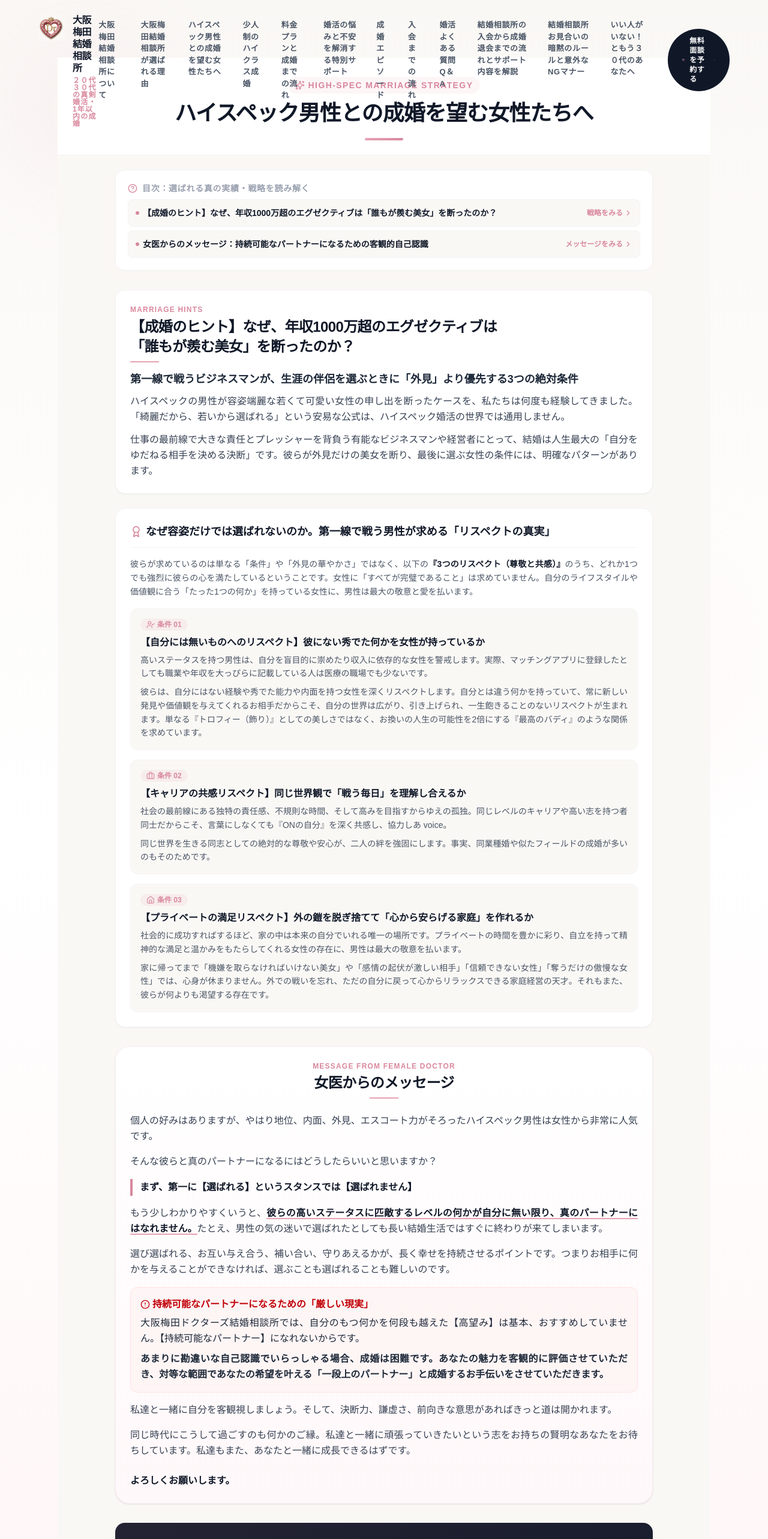
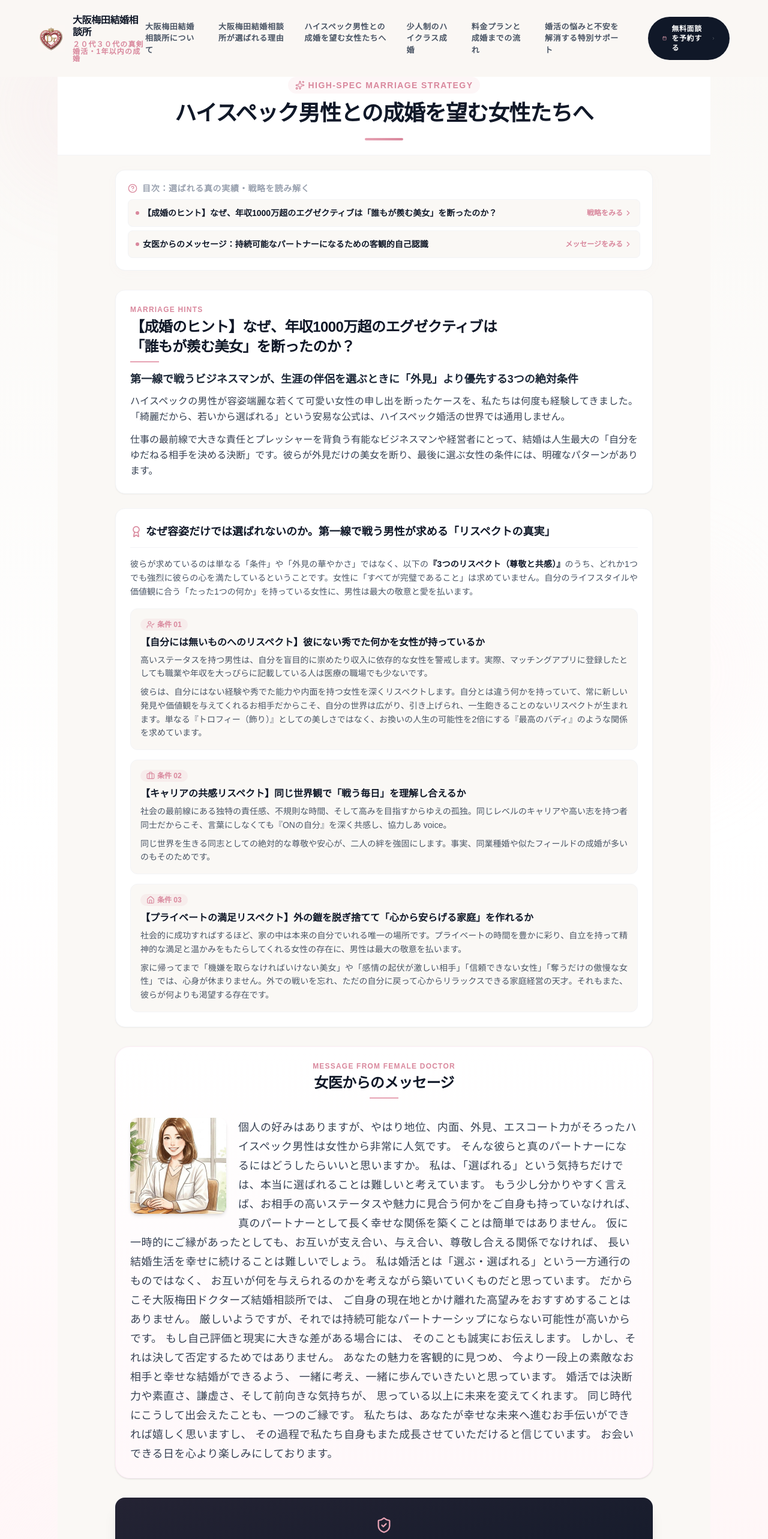
Before and after one commit to shougapan/Toa-Website, a Next.js app: page /advantages in a window 1280 px wide. Shown: the top 2565 px of the page at 60% size. Built offline with nearby package versions, Linux system fonts and the light colour scheme.

Commit message:
female illustration added to page 3. navigation bar improved

```diff
--- a/app/advantages/page.tsx
+++ b/app/advantages/page.tsx
@@ -1,6 +1,8 @@
 "use client";
 
 import React, { useRef } from 'react';
+import Image from 'next/image';
+import femaleAdvisor from "@/public/femaleAdvisor.jpg";
 import Link from 'next/link';
 import {
   Sparkles,
@@ -190,63 +192,72 @@ export default function HighSpecStrategyPage() {
       {/* ============================================================
           SECTION 2: DOCTOR'S REALISTIC MESSAGE (Full-Width Mobile)
           ============================================================ */}
+
 <div ref={section2Ref} className="w-full mb-8 sm:px-4">
   <div className="max-w-4xl mx-auto bg-gradient-to-b from-white to-[#FFF8FA] w-full p-4 sm:p-6 shadow-sm border-y sm:border border-pink-100/60 sm:rounded-3xl">
 
-          {/* BADGE */}
-          <div className="text-center mb-6">
-            <span className="text-xs font-black text-[#D9889D] uppercase tracking-widest block mb-1">Message from Female Doctor</span>
+    {/* Header */}
+    <div className="text-center mb-8">
+      <span className="text-xs font-black text-[#D9889D] uppercase tracking-widest block mb-1">
+        Message from Female Doctor
+      </span>
+
       <h2 className="text-xl sm:text-2xl font-black text-gray-900 tracking-tight">
         女医からのメッセージ
       </h2>
+
       <div className="w-12 h-0.5 bg-[#E6A2B3] mx-auto mt-2" />
     </div>
 
-          {/* ESSENCE BODY */}
-          <div className="space-y-4 text-sm sm:text-base text-gray-700 leading-relaxed text-justify">
-            <p>
-              個人の好みはありますが、やはり地位、内面、外見、エスコート力がそろったハイスペック男性は女性から非常に人気です。
-            </p>
-            <p>
-              そんな彼らと真のパートナーになるにはどうしたらいいと思いますか？
-            </p>
+    {/* Letter */}
+    <div className="text-base sm:text-lg text-gray-700 leading-8 tracking-wide">
 
-            <p className="font-black text-gray-900 text-base border-l-4 border-[#D9889D] pl-3 py-0.5">
-              まず、第一に【選ばれる】というスタンスでは【選ばれません】
-            </p>
-
-            <p>
-              もう少しわかりやすくいうと、<span className="font-bold text-gray-900 border-b-2 border-[#E6A2B3]">彼らの高いステータスに匹敵するレベルの何かが自分に無い限り、真のパートナーにはなれません。</span>
-              たとえ、男性の気の迷いで選ばれたとしても長い結婚生活ではすぐに終わりが来てしまいます。
-            </p>
-            <p>
-              選び選ばれる、お互い与え合う、補い合い、守りあえるかが、長く幸せを持続させるポイントです。つまりお相手に何かを与えることができなければ、選ぶことも選ばれることも難しいのです。
-            </p>
-
-            {/* REALISTIC WARNING BOX */}
-            <div className="bg-red-50/60 p-4 rounded-xl border border-red-100 my-4 text-gray-900">
-              <p className="font-black text-sm sm:text-base text-red-700 mb-1.5 flex items-center gap-1">
-                <AlertCircle className="w-4 h-4 shrink-0" />
-                持続可能なパートナーになるための「厳しい現実」
-              </p>
-              <p className="text-sm sm:text-base text-gray-800 leading-relaxed">
-                大阪梅田ドクターズ結婚相談所では、自分のもつ何かを何段も越えた【高望み】は基本、おすすめしていません。【持続可能なパートナー】になれないからです。
-              </p>
-              <p className="text-sm sm:text-base text-gray-800 leading-relaxed mt-2 font-bold">
-                あまりに勘違いな自己認識でいらっしゃる場合、成婚は困難です。あなたの魅力を客観的に評価させていただき、対等な範囲であなたの希望を叶える「一段上のパートナー」と成婚するお手伝いをさせていただきます。
-              </p>
+      <div className="float-left mr-5 mb-3 w-28 sm:w-32 md:w-40">
+        <Image
+          src={femaleAdvisor}
+          alt="現役女医"
+          className="rounded-xl shadow-md object-cover w-full h-auto"
+          priority
+        />
       </div>
 
       <p>
-              私達と一緒に自分を客観視しましょう。そして、決断力、謙虚さ、前向きな意思があればきっと道は開かれます。
-            </p>
-            <p>
-              同じ時代にこうして過ごすのも何かのご縁。私達と一緒に頑張っていきたいという志をお持ちの賢明なあなたをお待ちしています。私達もまた、あなたと一緒に成長できるはずです。
+        個人の好みはありますが、やはり地位、内面、外見、エスコート力がそろったハイスペック男性は女性から非常に人気です。
+        そんな彼らと真のパートナーになるにはどうしたらいいと思いますか。
+
+        私は、「選ばれる」という気持ちだけでは、本当に選ばれることは難しいと考えています。
+
+        もう少し分かりやすく言えば、お相手の高いステータスや魅力に見合う何かをご自身も持っていなければ、
+        真のパートナーとして長く幸せな関係を築くことは簡単ではありません。
+        仮に一時的にご縁があったとしても、お互いが支え合い、与え合い、尊敬し合える関係でなければ、
+        長い結婚生活を幸せに続けることは難しいでしょう。
+
+        私は婚活とは「選ぶ・選ばれる」という一方通行のものではなく、
+        お互いが何を与えられるのかを考えながら築いていくものだと思っています。
+
+        だからこそ大阪梅田ドクターズ結婚相談所では、
+        ご自身の現在地とかけ離れた高望みをおすすめすることはありません。
+        厳しいようですが、それでは持続可能なパートナーシップにならない可能性が高いからです。
+
+        もし自己評価と現実に大きな差がある場合には、
+        そのことも誠実にお伝えします。
+        しかし、それは決して否定するためではありません。
+
+        あなたの魅力を客観的に見つめ、
+        今より一段上の素敵なお相手と幸せな結婚ができるよう、
+        一緒に考え、一緒に歩んでいきたいと思っています。
+
+        婚活では決断力や素直さ、謙虚さ、そして前向きな気持ちが、
+        思っている以上に未来を変えてくれます。
+
+        同じ時代にこうして出会えたことも、一つのご縁です。
+
+        私たちは、あなたが幸せな未来へ進むお手伝いができれば嬉しく思いますし、
+        その過程で私たち自身もまた成長させていただけると信じています。
+
+        お会いできる日を心より楽しみにしております。
       </p>
 
-            <p className="font-bold text-gray-900 pt-2">
-              よろしくお願いします。
-            </p>
     </div>
 
   </div>
--- a/components/Navbar.tsx
+++ b/components/Navbar.tsx
@@ -17,6 +17,16 @@ export default function PremiumNavbar() {
     return () => window.removeEventListener('scroll', handleScroll);
   }, []);
 
+  // Prevent background scrolling when menu is open
+  useEffect(() => {
+    if (isOpen) {
+      document.body.style.overflow = 'hidden';
+    } else {
+      document.body.style.overflow = 'unset';
+    }
+    return () => { document.body.style.overflow = 'unset'; };
+  }, [isOpen]);
+
   const navLinks = [
     { name: '大阪梅田結婚相談所について', href: '/' },
     { name: '大阪梅田結婚相談所が選ばれる理由', href: '/why-us' },
@@ -29,29 +39,28 @@ export default function PremiumNavbar() {
     { name: '婚活よくある質問Q＆A', href: '/FAQ' },
     { name: '結婚相談所の入会から成婚退会までの流れとサポート内容を解説', href: '/steps' },
     { name: '結婚相談所お見合いの暗黙のルールと意外なNGマナー', href: '/rules' },
-    { name: 'いい人がいない！ともう３０代のあなたへ', href: '/consider' },
+    { name: 'いい人がいない！ともう３0代のあなたへ', href: '/consider' },
   ];
 
   return (
     <>
       <nav
-        className={`className="bg-[#FAF7F4]" fixed top-0 left-0 w-full z-50 transition-all duration-500 ease-out ${
+        className={`fixed top-0 left-0 w-full z-50 transition-all duration-500 ease-out ${
           scrolled
             ? 'bg-[#FAF7F4]/80 backdrop-blur-xl shadow-[0_4px_30px_rgba(0,0,0,0.03)] border-b border-gray-200/30 py-3'
-            : 'bg-transparent py-6'
+            : 'bg-[#FAF7F4] py-6'
         }`}
       >
         <div className="max-w-7xl mx-auto px-4 sm:px-8 lg:px-16">
-          <div className="flex justify-between items-start ">
+          <div className="flex justify-between items-center">
 
             {/* 1. Brand Logo */}
-            <Link href="/" className="flex items-start gap-3 group z-50">
+            <Link href="/" className="flex items-center gap-3 group z-50">
               <Image
                 src="/logo2.png"
                 alt="Logo"
                 width={45}
                 height={45}
-    className=" "
                 priority
               />
               <div className="flex flex-col">
@@ -67,20 +76,19 @@ export default function PremiumNavbar() {
             {/* 2. Desktop Navigation Links */}
             <div className="hidden md:flex items-center gap-10">
               <div className="flex gap-8">
-                {navLinks.map((link) => (
+                {navLinks.slice(0, 6).map((link) => ( // Slicing desktop display to avoid layout bloat on header
                   <Link
                     key={link.name}
                     href={link.href}
                     className="relative text-[13px] font-black text-gray-600 hover:text-gray-900 transition-colors tracking-wider py-2 group"
                   >
                     <span>{link.name}</span>
-                    {/* Animated underline reveal */}
                     <span className="absolute bottom-0 left-0 w-0 h-0.5 bg-[#D9889D] transition-all duration-300 ease-out group-hover:w-full" />
                   </Link>
                 ))}
               </div>
 
-              {/* Premium Contact Action Button (Updated target route) */}
+              {/* Premium Contact Action Button */}
               <Link
                 href="/contact"
                 className="inline-flex items-center gap-2 bg-gray-900 hover:bg-gray-800 text-white text-xs font-black px-6 py-3 rounded-full transition-all duration-300 transform hover:scale-[1.02] hover:shadow-lg shadow-gray-900/10 tracking-wider"
@@ -107,13 +115,14 @@ export default function PremiumNavbar() {
 
       {/* 4. Full-screen Mobile Overlay Viewport */}
       <div
-        className={`fixed inset-0 bg-white/98 backdrop-blur-md z-40 md:hidden flex flex-col justify-between transition-all duration-500 ease-in-out px-6 pt-32 pb-10 ${
+        className={`fixed inset-0 bg-white/98 backdrop-blur-md z-40 md:hidden flex flex-col transition-all duration-500 ease-in-out ${
           isOpen ? 'opacity-100 translate-x-0' : 'opacity-0 translate-x-full pointer-events-none'
         }`}
       >
-        {/* Navigation Map List */}
-        <div className="flex flex-col gap-6">
-          <p className="text-[10px] font-black tracking-widest text-[#D9889D]/60 uppercase border-b border-gray-100 pb-2">
+        {/* 🛠️ FIX CONTAINER: Independent scroll wrapper for long lists */}
+        <div className="flex-1 overflow-y-auto px-6 pt-24 pb-6 custom-scrollbar">
+          <div className="flex flex-col gap-4">
+            <p className="text-[10px] font-black tracking-widest text-[#D9889D]/60 uppercase border-b border-gray-100 pb-2 mb-2">
               Navigation Menu
             </p>
             {navLinks.map((link, idx) => (
@@ -121,25 +130,27 @@ export default function PremiumNavbar() {
                 key={link.name}
                 href={link.href}
                 onClick={() => setIsOpen(false)}
-              style={{ transitionDelay: `${idx * 50}ms` }}
-              className={`text-xl font-black text-gray-900 hover:text-[#D9889D] flex items-center justify-between group transform transition-all ${
+                style={{ transitionDelay: `${idx * 30}ms` }}
+                /* 🛠️ FIX DESIGN: Scaled font down to text-sm/text-base and added alignment properties for long strings */
+                className={`text-sm font-bold text-gray-800 hover:text-[#D9889D] flex items-start justify-between gap-4 py-1.5 border-b border-gray-50/50 group transform transition-all duration-300 ${
                   isOpen ? 'translate-x-0 opacity-100' : '-translate-x-4 opacity-0'
                 }`}
               >
-              <span>{link.name}</span>
-              <ChevronRight className="w-5 h-5 text-gray-300 group-hover:text-[#D9889D] transition-colors" />
+                <span className="text-left leading-relaxed">{link.name}</span>
+                <ChevronRight className="w-4 h-4 mt-1 text-gray-300 flex-shrink-0 group-hover:text-[#D9889D] transition-colors" />
               </Link>
             ))}
           </div>
+        </div>
 
-        {/* CTA Tray Bottom Section (Updated target route) */}
-        <div className={`space-y-4 transform transition-all duration-500 delay-200 ${
+        {/* 🛠️ FIX CTA POSITIONING: Stationary bottom drawer footer tray */}
+        <div className={`p-6 border-t border-gray-100 bg-white space-y-3 transform transition-all duration-500 delay-200 ${
           isOpen ? 'translate-y-0 opacity-100' : 'translate-y-8 opacity-0'
         }`}>
           <Link
             href="/contact"
             onClick={() => setIsOpen(false)}
-            className="flex items-center justify-center gap-2 bg-gradient-to-r from-[#E6A2B3] to-[#D9889D] text-white text-sm font-black py-4 rounded-xl shadow-xl shadow-[#E6A2B3]/20"
+            className="flex items-center justify-center gap-2 bg-gradient-to-r from-[#E6A2B3] to-[#D9889D] text-white text-sm font-black py-3.5 rounded-xl shadow-xl shadow-[#E6A2B3]/20"
           >
             <Calendar className="w-4 h-4" />
             <span>無料相談の枠を予約する</span>
```
Lines whose indentation alone changed are shown as unchanged.
